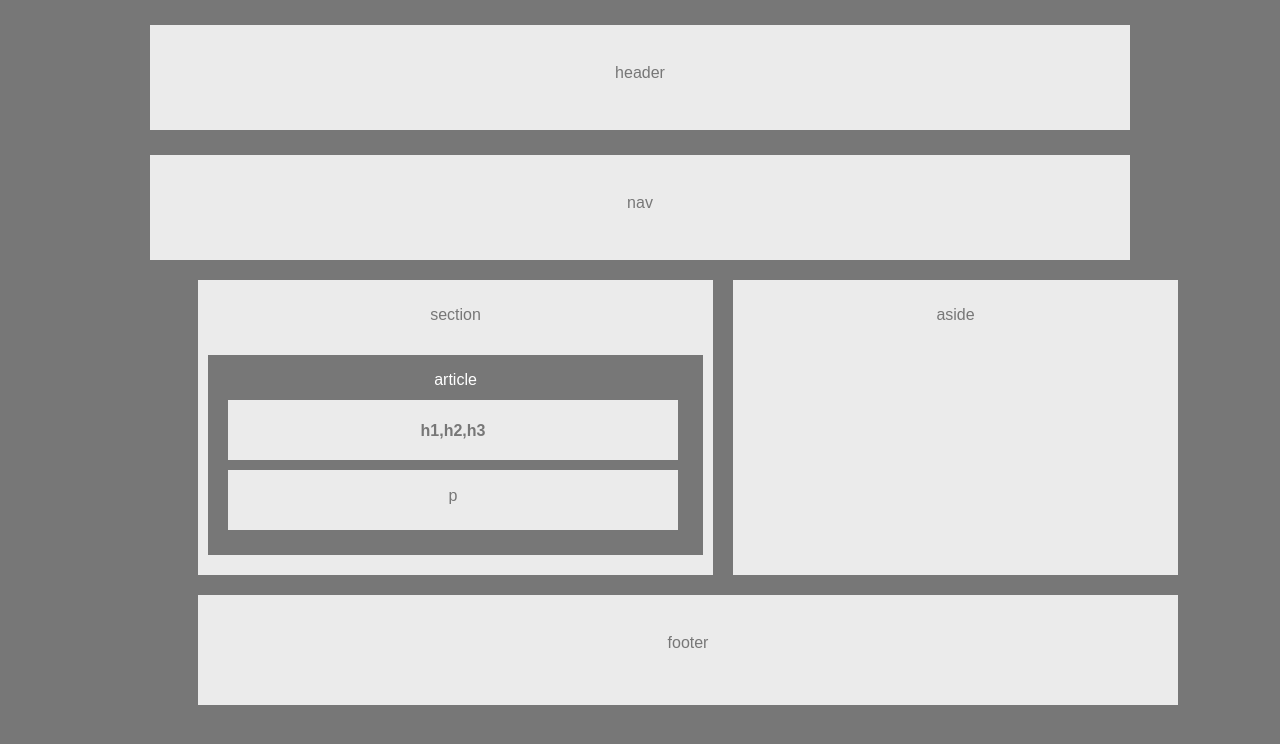
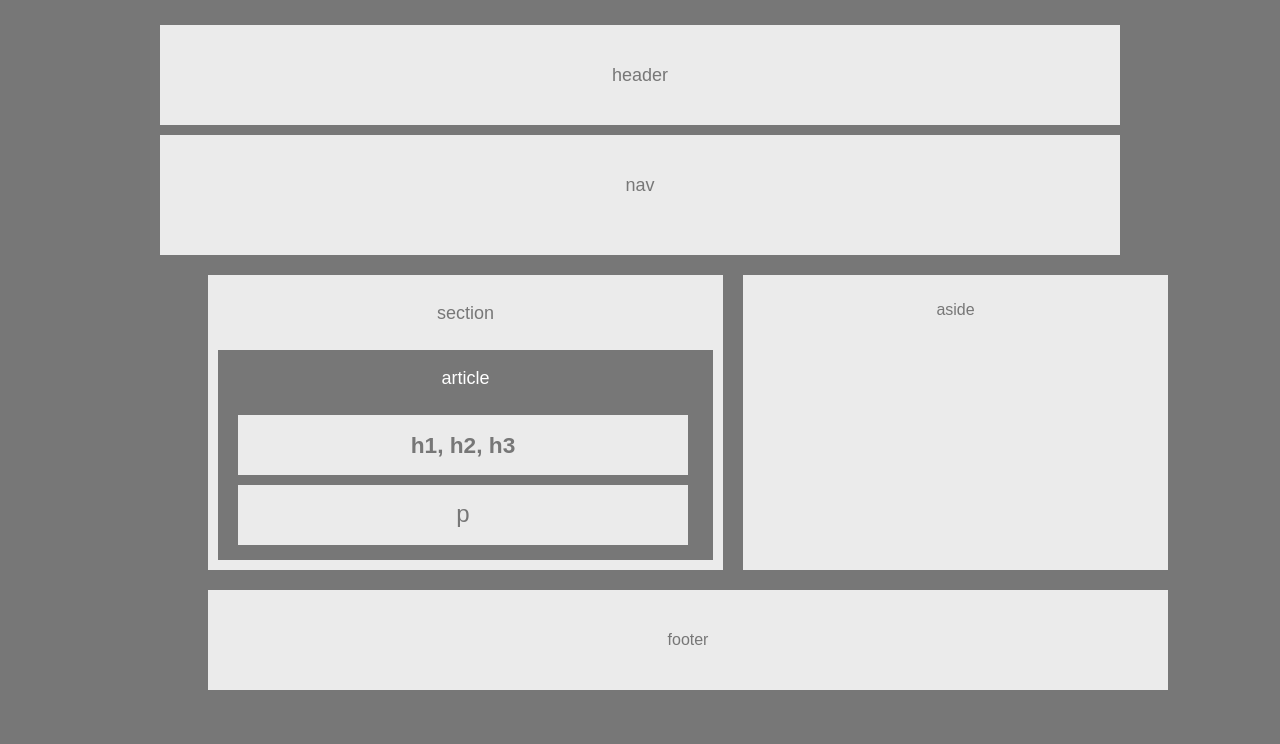
Before and after one commit to chenlaou/HW-Wireframe, a plain HTML site: page index.html in a window 1280 px wide. Drawn offline with Linux system fonts and the light colour scheme.

Commit message:
updatedfinal

```diff
--- a/assets/css/style.css
+++ b/assets/css/style.css
@@ -7,35 +7,48 @@
     text-align: center;
     color: white;
     font-family: Arial, Helvetica, sans-serif
-    font-size: 18px;
+    font-size: 20px;
   }
 
   header {
     width: 960px;
-    height: 75px;
+    height: 100px;
+    font-size: 18px;
     vertical align: middle;
-    line-height: 75px;
+    line-height: 100px;
     background-color: #ebebeb;
     color: #777;
     margin-top: 25px;
     margin-left: auto;
     margin-right: auto;
     text-align: center;
-    padding: 10px;
-    padding-bottom:20px;
     color: #777;
 
   }
 
  .nav {
-   padding-bottom: 20px;
+  width: 960px;
+  height: 100px;
+  font-size: 18px;
+  vertical align: middle;
+  line-height: 100px;
+  background-color: #ebebeb;
+  color: #777;
+  margin-top: 10px;
+  margin-left: auto;
+  margin-right: auto;
+  margin-bottom: 20px;
+  text-align: center;
+  color: #777;
+  padding-bottom: 20px;
  }
 
   .section {
     float: left;
     background-color: #ebebeb;
     width: 495px;
-    margin-left: 190px;
+    margin-left: 200px;
+    font-size: 18px;
     margin-right: auto;
     height: 275px;
     padding: 10px;
@@ -43,23 +56,24 @@
   }
 
   .article {
+    font-size: 18px;
     width: 495px;
-    height: 200px;
+    height: 210px;
     margin-top: 75px;
     text-align: center;
     position: fixed;
-    background-color: red;
-    margin-left: 200px;
+    margin-left: 210px;
     background-color: #777;
   }
 
   .h1 {
     width: 450px;
     height: 60px;
-    margin-top: 120px;
+    font-size: 17pt;
+    margin-top: 140px;
     vertical align: middle;
-    line-height: 30px;
-    margin-left: 220px;
+    line-height: 15px;
+    margin-left: 230px;
     text-align: center;
     position: fixed;
     color: #777;
@@ -69,20 +83,21 @@
   .p {
     width: 450px;
     height: 60px;
+    font-size: 18pt;
     vertical align: middle;
-    line-height: 20px;
-    margin-top: 190px;
+    line-height: 10px;
+    margin-top: 210px;
     text-align: center;
     position: fixed;
     color: #777;
     background-color: #ebebeb;
-    margin-left: 220px;
+    margin-left: 230px;
   }
 
   .aside {
     background-color: #ebebeb;
     float: left;
-    width: 425px;
+    width: 405px;
     height: 275px;
     margin-left: 20px;
     padding: 10px;
@@ -95,16 +110,15 @@
   }
 
   .footer {
-    margin-left: 190px;
+    margin-left: 200px;
     margin-top: 275px;
     position: fixed;
     clear: left;
     text-align: center;
     background-color: #ebebeb;
     width: 960px;
-    height: 90px;
-    padding: 10px;
+    height: 100px;
     color: #777;
     vertical align: middle;
-    line-height: 75px;
+    line-height: 100px;
   }
--- a/index.html
+++ b/index.html
@@ -14,7 +14,7 @@
           <header>header</header>
 
           <div class="nav">
-          <header>nav</header>
+          <nav>nav</nav>
         </div>
 
         <div class="middle">
@@ -28,7 +28,7 @@
           </div>
 
           <div class="h1">
-            <p><b>h1,h2,h3</b></p>
+            <p><b>h1, h2, h3</b></p>
           </div>
 
           <div class="p">
```
